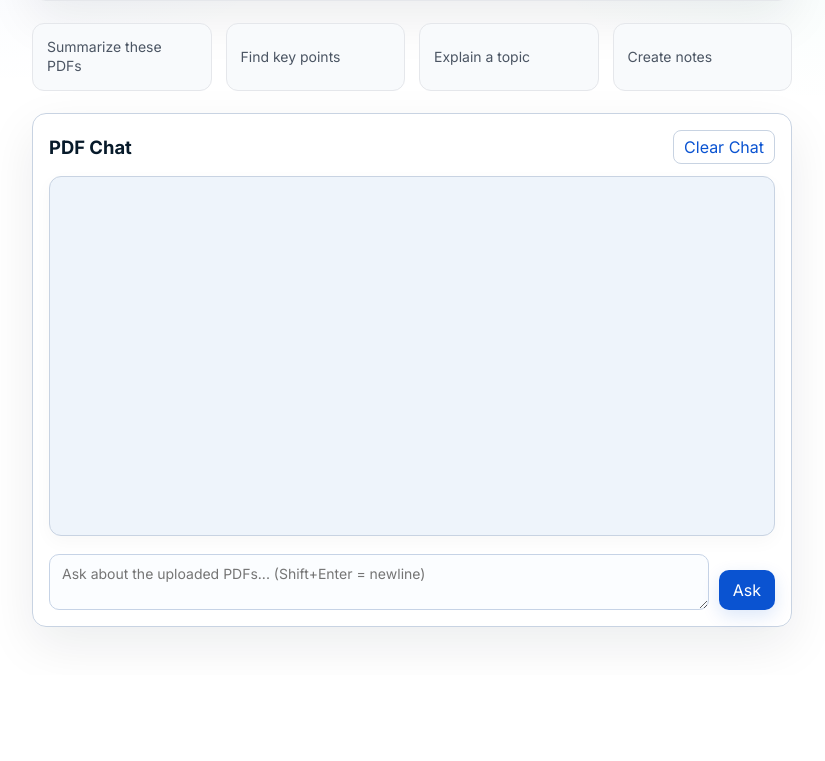
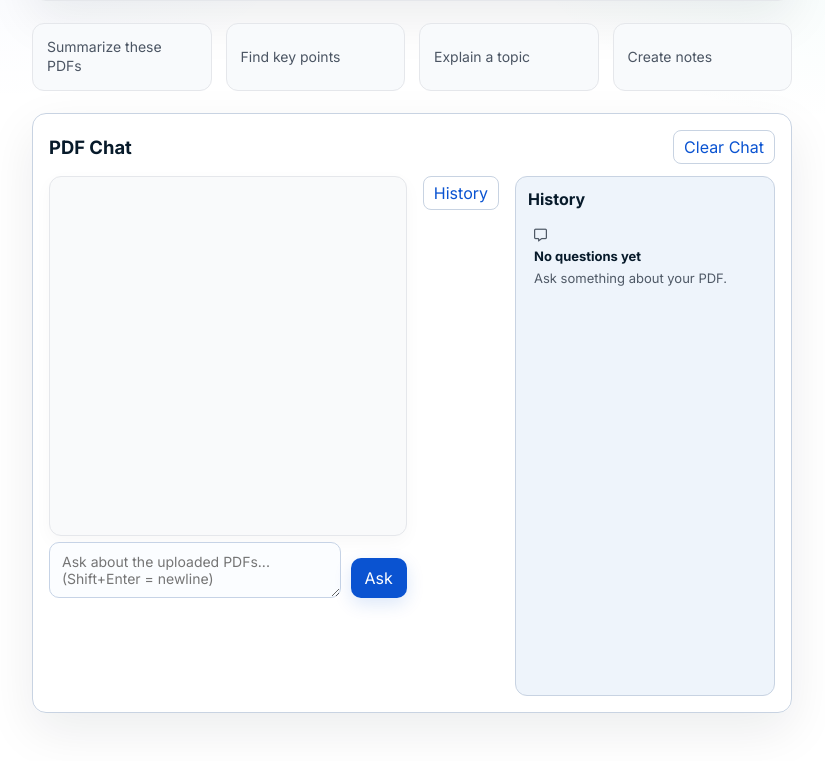
Before and after one commit to bhrantiknagar/Workshop-Project, a Flask app: page / in a window 1280 px wide. Shown: the part 548-1309 px from the top of the page, without its empty margins (228-1053 px from the left). Before the commit the page ends 1183 px from the top, so only its background shows below. Run offline with Flask 3, Linux system fonts and the light colour scheme.

Commit message:
complete 3

```diff
--- a/backend/routes/chat.py
+++ b/backend/routes/chat.py
@@ -26,5 +26,6 @@ def ask_question():
         # If retrieval failed, present a helpful message
         return jsonify({"answer": str(exc)}), 500
 
-    # result contains `answer` and `sources`
-    return jsonify(result)
+    # Hide sources in the API response for the frontend.
+    # Frontend can render the plain answer without citation/source lists.
+    return jsonify({"answer": result.get("answer", "")})
--- a/frontend/static/css/chat.css
+++ b/frontend/static/css/chat.css
@@ -54,7 +54,43 @@
 @media (max-width:800px) {
   .message-content { max-width:68%; }
   .messages { min-height:300px; }
+  .chat-history-sidebar { display:none; }
 }
+
+.chat-layout { display:flex; gap:16px; }
+.chat-main { flex:1; min-width:0; }
+
+.chat-history-sidebar {
+  width:260px;
+  flex:0 0 auto;
+  display:block;
+
+  border:1px solid var(--chat-border);
+  border-radius:12px;
+  background: var(--chat-bg);
+  padding:12px;
+  height:520px;
+  overflow:auto;
+}
+.chat-history-header { font-weight:700; color:var(--text); margin-bottom:10px; }
+.chat-history-box { display:flex; flex-direction:column; gap:8px; }
+
+.history-item {
+  width:100%;
+  text-align:left;
+  background:#fff;
+  border:1px solid var(--chat-border);
+  border-radius:10px;
+  padding:8px 10px;
+  cursor:pointer;
+  color:var(--muted);
+  font-size:13px;
+}
+.history-item:hover { border-color:#9db9e6; }
+
+.history-empty { color:var(--muted); font-size:13px; padding:10px 6px; display:flex; flex-direction:column; gap:6px; }
+.history-empty-title { font-weight:700; color:var(--text); }
+
 
 @keyframes fadeUp { from { opacity:0; transform:translateY(6px);} to { opacity:1; transform:none; } }
 
@@ -63,10 +99,7 @@
 .typing span { width:7px; height:7px; background:var(--primary); border-radius:50%; opacity:0.35; animation:typingPulse 900ms infinite ease-in-out; }
 .typing span:nth-child(2){ animation-delay:120ms } .typing span:nth-child(3){ animation-delay:240ms }
 @keyframes typingPulse { 0%,100%{ opacity:0.35; transform:none } 50%{ opacity:1; transform:translateY(-2px) } }
-    color: var(--muted);
-    font-size: 12px;
-    font-weight: 500;
-}
+
 
 /* White conversation surface. */
 .messages {
--- a/frontend/static/js/chat.js
+++ b/frontend/static/js/chat.js
@@ -23,6 +23,51 @@
       return [];
     }
   }
+
+  function buildHistorySidebar(history) {
+    const historyBox = document.getElementById('chatHistoryBox');
+    if (!historyBox) return;
+
+    // Only show user questions
+    const userMsgs = Array.isArray(history) ? history.filter((m) => m && m.role === 'user') : [];
+
+    historyBox.innerHTML = '';
+    if (!userMsgs.length) {
+      historyBox.innerHTML = `
+        <div class="history-empty">
+          <i class="fa-regular fa-message"></i>
+          <div class="history-empty-title">No questions yet</div>
+          <div class="history-empty-sub">Ask something about your PDF.</div>
+        </div>
+      `;
+      return;
+    }
+
+    // Render latest first
+    userMsgs
+      .slice()
+      .reverse()
+      .forEach((m, idx) => {
+        const item = document.createElement('button');
+        item.type = 'button';
+        item.className = 'history-item';
+        item.title = m.text;
+        item.textContent = m.text.length > 42 ? m.text.slice(0, 42) + '…' : m.text;
+        item.addEventListener('click', () => {
+          // Scroll to the corresponding question message
+          const allMessageEls = document.querySelectorAll('#chatMessages .message');
+          const targetUserIndex = history.lastIndexOf(m);
+          // Best-effort: find the message with exact text
+          const match = Array.from(allMessageEls).find((el) => {
+            const p = el.querySelector('p');
+            return p && p.textContent === m.text;
+          });
+          match?.scrollIntoView({ behavior: 'smooth', block: 'center' });
+        });
+        historyBox.appendChild(item);
+      });
+  }
+
 
   function saveHistory(messages) {
     sessionStorage.setItem(STORAGE_KEY, JSON.stringify(messages));
@@ -75,22 +120,7 @@
 
     contentWrap.appendChild(actions);
 
-    // sources (if any)
-    if (!isUser && Array.isArray(msg.sources) && msg.sources.length) {
-      const src = document.createElement('div');
-      src.className = 'source-list';
-      const title = document.createElement('strong');
-      title.textContent = 'Sources';
-      src.appendChild(title);
-      const ul = document.createElement('ul');
-      msg.sources.forEach((s) => {
-        const li = document.createElement('li');
-        li.textContent = `${s.filename || s.pdf_id}${s.page ? ' — page ' + s.page : ''}`;
-        ul.appendChild(li);
-      });
-      src.appendChild(ul);
-      contentWrap.appendChild(src);
-    }
+
 
     el.appendChild(contentWrap);
     return el;
@@ -120,8 +150,11 @@
           <button class="small-btn" id="chatClear">Clear Chat</button>
         </div>
       </div>
+
       <div class="pdf-chat-body">
         <div class="chat-window">
+          <div class="chat-layout">
+            <div class="chat-main">
               <div class="messages" id="chatMessages" aria-live="polite"></div>
               <div class="chat-input">
                 <textarea id="chatInput" placeholder="Ask about the uploaded PDFs... (Shift+Enter = newline)"></textarea>
@@ -130,8 +163,25 @@
                 </div>
               </div>
             </div>
+
+            <div class="chat-history-trigger-wrap">
+              <button class="small-btn" id="chatHistoryToggle" type="button">History</button>
+            </div>
+
+            <aside class="chat-history-sidebar" aria-label="Chat history" id="chatHistorySidebar" hidden>
+
+              <div class="chat-history-header">
+
+                <span>History</span>
+              </div>
+              <div class="chat-history-box" id="chatHistoryBox"></div>
+            </aside>
+          </div>
+        </div>
       </div>
     `;
+
+
 
     const messagesEl = document.getElementById('chatMessages');
     const inputEl = document.getElementById('chatInput');
@@ -140,12 +190,29 @@
 
     let messages = loadHistory();
     renderMessages(messagesEl, messages);
+    buildHistorySidebar(messages);
+
+    const historyToggleBtn = document.getElementById('chatHistoryToggle');
+    const historySidebar = document.getElementById('chatHistorySidebar');
+    historyToggleBtn?.addEventListener('click', () => {
+      const willShow = historySidebar && historySidebar.hasAttribute('hidden');
+      if (!historySidebar) return;
+      if (willShow) {
+        historySidebar.removeAttribute('hidden');
+      } else {
+        historySidebar.setAttribute('hidden', 'hidden');
+      }
+    });
+
+
 
     function appendAndSave(msg) {
       messages.push(msg);
       saveHistory(messages);
       renderMessages(messagesEl, messages);
+      buildHistorySidebar(messages);
     }
+
 
     async function sendQuestion() {
       const q = (inputEl.value || '').trim();
@@ -184,8 +251,9 @@
         // remove loading message
         messages.pop();
         if (resp.ok) {
-          const aiMsg = { role: 'assistant', text: data.answer || 'No answer returned.', ts: Date.now(), sources: data.sources || [] };
+          const aiMsg = { role: 'assistant', text: data.answer || 'No answer returned.', ts: Date.now() };
           appendAndSave(aiMsg);
+
         } else {
           const errMsg = { role: 'assistant', text: data.answer || data.error || 'Error from server.', ts: Date.now() };
           appendAndSave(errMsg);
@@ -228,7 +296,9 @@
       messages = [];
       saveHistory(messages);
       renderMessages(messagesEl, messages);
+      buildHistorySidebar(messages);
     });
+
   });
 })();
 // Creates a frontend-only AI chat preview with typing, copy, and history.
```
Also changed, not shown: 6 other files. Lines whose indentation alone changed are shown as unchanged.
